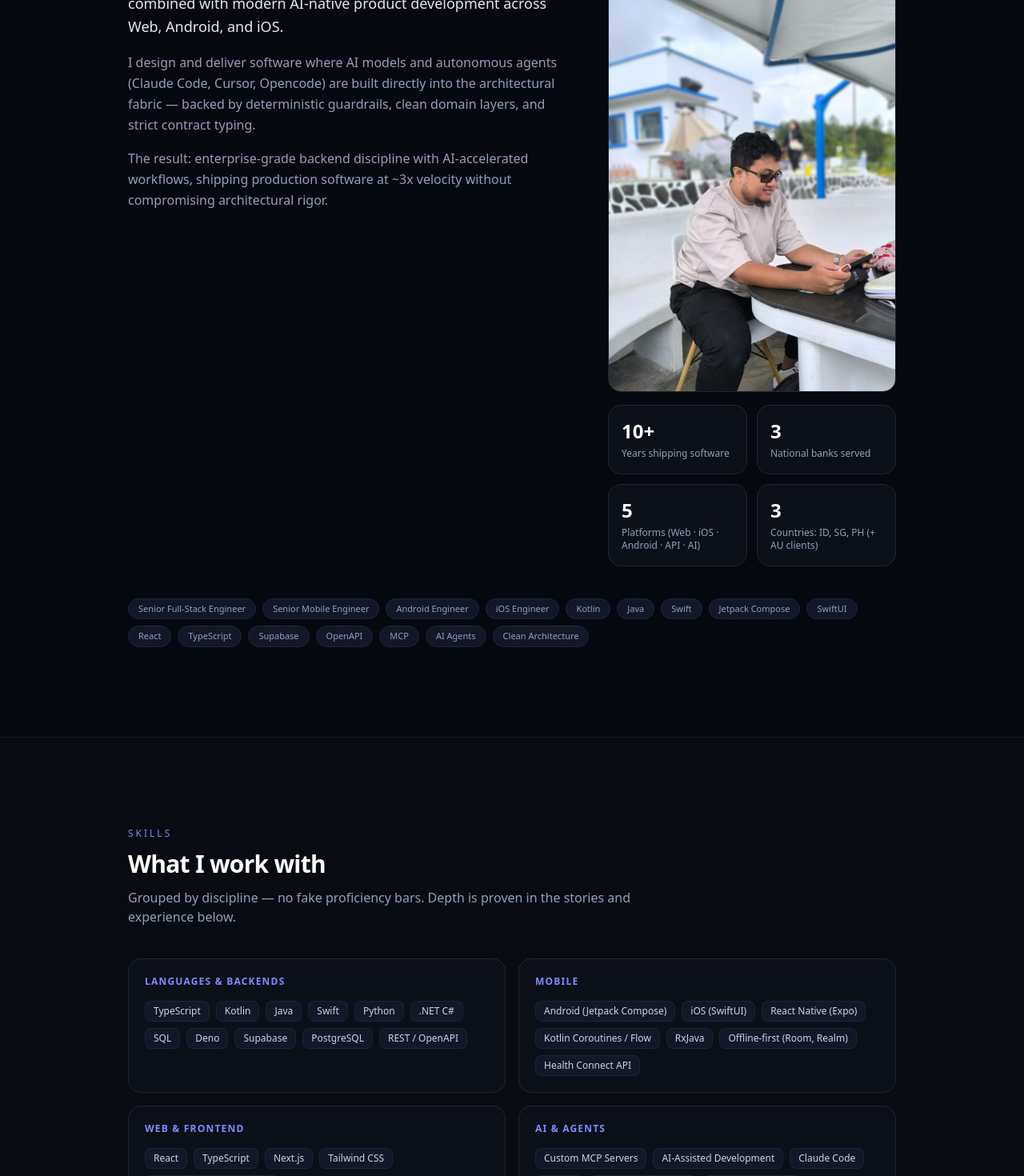
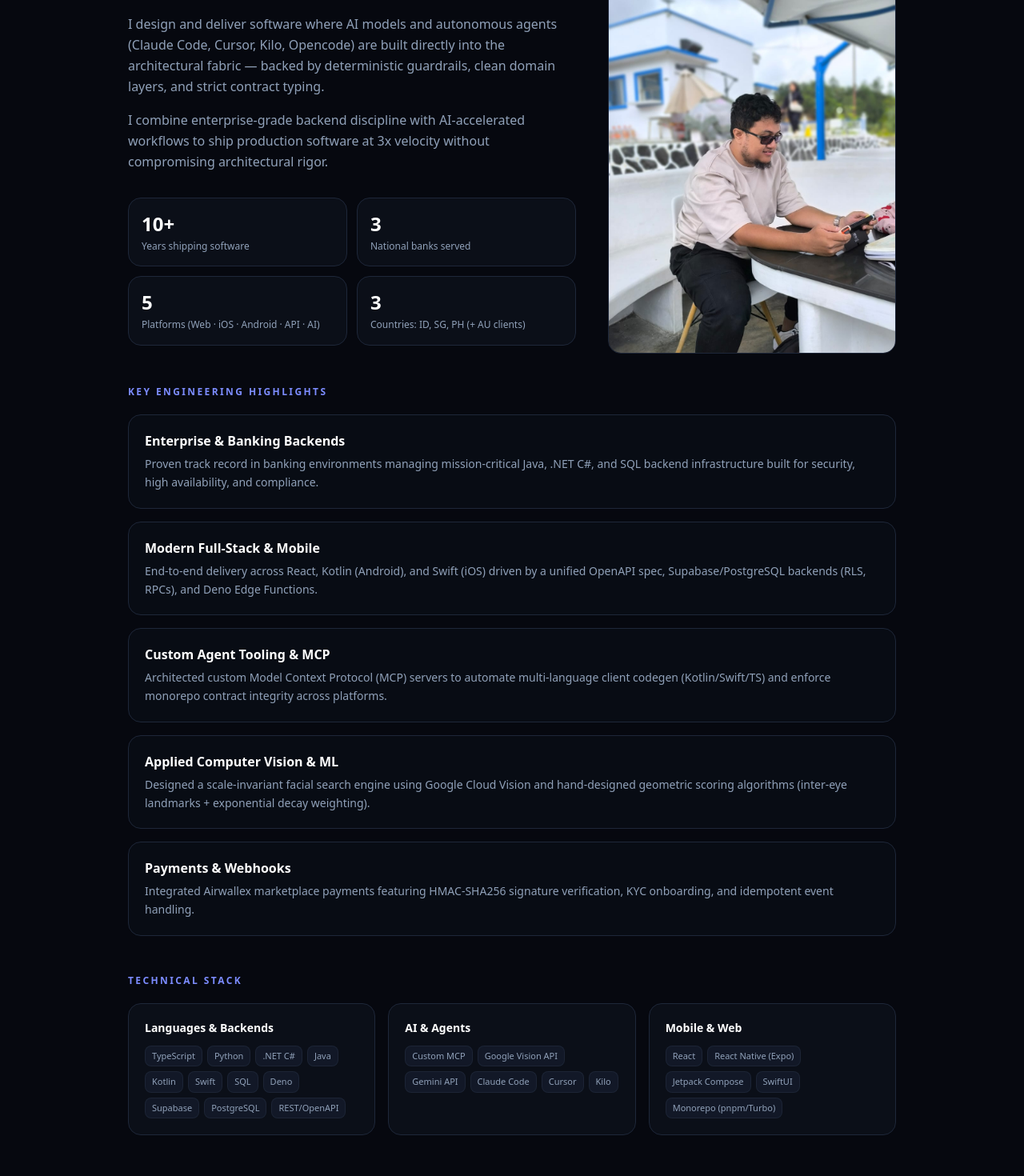
Before and after one commit to yuzutaru/yustar-portfolio, a Next.js app: page / in a window 1280 px wide. Shown: the part 1120-2590 px from the top of the page at 80% size. Built offline with nearby package versions, Linux system fonts and the light colour scheme.

Commit message:
Feat(about): add highlights & tech stack, move stats under bio

```diff
--- a/src/components/About.tsx
+++ b/src/components/About.tsx
@@ -1,5 +1,5 @@
 import Image from "next/image";
-import { Eyebrow, Section, SectionTitle, Tag } from "@/components/ui";
+import { Eyebrow, Section, SectionTitle } from "@/components/ui";
 import type { Profile } from "@/domain/schemas";
 
 const STATS = [
@@ -16,7 +16,8 @@ export function About({ profile }: { profile: Profile }) {
       <SectionTitle>Enterprise discipline. AI-native delivery.</SectionTitle>
 
       <div className="mt-8 grid gap-10 lg:grid-cols-5">
-        <div className="space-y-4 lg:col-span-3">
+        <div className="lg:col-span-3">
+          <div className="space-y-4">
             {profile.about.map((paragraph, i) => (
               <p
                 key={i}
@@ -30,18 +31,7 @@ export function About({ profile }: { profile: Profile }) {
               </p>
             ))}
           </div>
-
-        <div className="lg:col-span-2">
-          <div className="overflow-hidden rounded-2xl border border-line bg-panel">
-            <Image
-              src={profile.avatar}
-              alt={`${profile.name} portrait`}
-              width={900}
-              height={1600}
-              className="aspect-[9/14] w-full object-cover object-top"
-            />
-          </div>
-          <div className="mt-4 grid grid-cols-2 gap-3">
+          <div className="mt-8 grid grid-cols-2 gap-3">
             {STATS.map((stat) => (
               <div
                 key={stat.label}
@@ -55,12 +45,65 @@ export function About({ profile }: { profile: Profile }) {
             ))}
           </div>
         </div>
+
+        <div className="lg:col-span-2">
+          <div className="overflow-hidden rounded-2xl border border-line bg-panel">
+            <Image
+              src={profile.avatar}
+              alt={`${profile.name} portrait`}
+              width={900}
+              height={1600}
+              className="aspect-[9/14] w-full object-cover object-top"
+            />
+          </div>
+        </div>
       </div>
 
-      <div className="mt-10 flex flex-wrap gap-2">
-        {profile.keywords.map((keyword) => (
-          <Tag key={keyword}>{keyword}</Tag>
+      <div className="mt-10">
+        <h3 className="font-mono text-xs font-semibold uppercase tracking-[0.2em] text-accent">
+          Key Engineering Highlights
+        </h3>
+        <ul className="mt-5 space-y-4">
+          {profile.highlights.map((highlight) => (
+            <li
+              key={highlight.title}
+              className="rounded-2xl border border-line bg-panel/60 p-5"
+            >
+              <p className="font-semibold text-white">{highlight.title}</p>
+              <p className="mt-1.5 text-sm leading-relaxed text-slate-400">
+                {highlight.text}
+              </p>
+            </li>
           ))}
+        </ul>
+      </div>
+
+      <div className="mt-12">
+        <h3 className="font-mono text-xs font-semibold uppercase tracking-[0.2em] text-accent">
+          Technical Stack
+        </h3>
+        <div className="mt-5 grid gap-4 sm:grid-cols-2 lg:grid-cols-3">
+          {profile.techStack.map((group) => (
+            <div
+              key={group.category}
+              className="rounded-2xl border border-line bg-panel p-5"
+            >
+              <h4 className="text-sm font-semibold text-white">
+                {group.category}
+              </h4>
+              <ul className="mt-3 flex flex-wrap gap-1.5">
+                {group.items.map((item) => (
+                  <li
+                    key={item}
+                    className="rounded-lg border border-line/80 bg-panel2 px-2 py-1 font-mono text-[11px] text-slate-400"
+                  >
+                    {item}
+                  </li>
+                ))}
+              </ul>
+            </div>
+          ))}
+        </div>
       </div>
     </Section>
   );
--- a/src/components/Hero.tsx
+++ b/src/components/Hero.tsx
@@ -14,7 +14,7 @@ export function Hero({
   const github = socials.find((s) => s.platform === "github");
 
   return (
-    <section id="top" className="relative overflow-hidden pt-36 pb-20 sm:pt-44 sm:pb-28">
+    <section id="top" className="relative overflow-hidden pt-36 pb-10 sm:pt-44 sm:pb-16">
       <div className="mx-auto w-full max-w-5xl px-5 sm:px-8">
         <div className="flex flex-col-reverse items-start gap-10 sm:flex-row sm:items-center sm:justify-between">
           <div className="max-w-3xl">
--- a/src/content/profile.ts
+++ b/src/content/profile.ts
@@ -20,9 +20,70 @@ export const profile = ProfileSchema.parse({
     "AI-Native Architecture · MCP / OpenAPI",
   ],
   about: [
-    "Full-stack & mobile engineer (10+ years) with a dual background: enterprise backend experience in banking (.NET C#, Java) combined with modern AI-native product development across Web, Android, and iOS.",
-    "I design and deliver software where AI models and autonomous agents (Claude Code, Cursor, Opencode) are built directly into the architectural fabric — backed by deterministic guardrails, clean domain layers, and strict contract typing.",
-    "The result: enterprise-grade backend discipline with AI-accelerated workflows, shipping production software at ~3x velocity without compromising architectural rigor.",
+    "Full-stack & mobile engineer (10+ years) with a dual background: enterprise backend experience in banking (Java, .NET C#) combined with modern AI-native product development across Web, Android, and iOS.",
+    "I design and deliver software where AI models and autonomous agents (Claude Code, Cursor, Kilo, Opencode) are built directly into the architectural fabric — backed by deterministic guardrails, clean domain layers, and strict contract typing.",
+    "I combine enterprise-grade backend discipline with AI-accelerated workflows to ship production software at 3x velocity without compromising architectural rigor.",
+  ],
+  highlights: [
+    {
+      title: "Enterprise & Banking Backends",
+      text: "Proven track record in banking environments managing mission-critical Java, .NET C#, and SQL backend infrastructure built for security, high availability, and compliance.",
+    },
+    {
+      title: "Modern Full-Stack & Mobile",
+      text: "End-to-end delivery across React, Kotlin (Android), and Swift (iOS) driven by a unified OpenAPI spec, Supabase/PostgreSQL backends (RLS, RPCs), and Deno Edge Functions.",
+    },
+    {
+      title: "Custom Agent Tooling & MCP",
+      text: "Architected custom Model Context Protocol (MCP) servers to automate multi-language client codegen (Kotlin/Swift/TS) and enforce monorepo contract integrity across platforms.",
+    },
+    {
+      title: "Applied Computer Vision & ML",
+      text: "Designed a scale-invariant facial search engine using Google Cloud Vision and hand-designed geometric scoring algorithms (inter-eye landmarks + exponential decay weighting).",
+    },
+    {
+      title: "Payments & Webhooks",
+      text: "Integrated Airwallex marketplace payments featuring HMAC-SHA256 signature verification, KYC onboarding, and idempotent event handling.",
+    },
+  ],
+  techStack: [
+    {
+      category: "Languages & Backends",
+      items: [
+        "TypeScript",
+        "Python",
+        ".NET C#",
+        "Java",
+        "Kotlin",
+        "Swift",
+        "SQL",
+        "Deno",
+        "Supabase",
+        "PostgreSQL",
+        "REST/OpenAPI",
+      ],
+    },
+    {
+      category: "AI & Agents",
+      items: [
+        "Custom MCP",
+        "Google Vision API",
+        "Gemini API",
+        "Claude Code",
+        "Cursor",
+        "Kilo",
+      ],
+    },
+    {
+      category: "Mobile & Web",
+      items: [
+        "React",
+        "React Native (Expo)",
+        "Jetpack Compose",
+        "SwiftUI",
+        "Monorepo (pnpm/Turbo)",
+      ],
+    },
   ],
   keywords: [
     "Senior Full-Stack Engineer",
--- a/src/domain/schemas.ts
+++ b/src/domain/schemas.ts
@@ -11,6 +11,18 @@ export const SocialLinkSchema = z.object({
 });
 export type SocialLink = z.infer<typeof SocialLinkSchema>;
 
+export const HighlightSchema = z.object({
+  title: z.string(),
+  text: z.string(),
+});
+export type Highlight = z.infer<typeof HighlightSchema>;
+
+export const SkillGroupSchema = z.object({
+  category: z.string(),
+  items: z.array(z.string()),
+});
+export type SkillGroup = z.infer<typeof SkillGroupSchema>;
+
 export const ProfileSchema = z.object({
   name: z.string(),
   firstName: z.string(),
@@ -23,6 +35,8 @@ export const ProfileSchema = z.object({
   resumeUrl: z.url(),
   areaFocus: z.array(z.string()),
   about: z.array(z.string()),
+  highlights: z.array(HighlightSchema),
+  techStack: z.array(SkillGroupSchema),
   keywords: z.array(z.string()),
 });
 export type Profile = z.infer<typeof ProfileSchema>;
@@ -49,12 +63,6 @@ export const RoleSchema = z.object({
   skills: z.array(z.string()),
 });
 export type Role = z.infer<typeof RoleSchema>;
-
-export const SkillGroupSchema = z.object({
-  category: z.string(),
-  items: z.array(z.string()),
-});
-export type SkillGroup = z.infer<typeof SkillGroupSchema>;
 
 export const SuccessStorySchema = z.object({
   title: z.string(),
```
Lines whose indentation alone changed are shown as unchanged.
